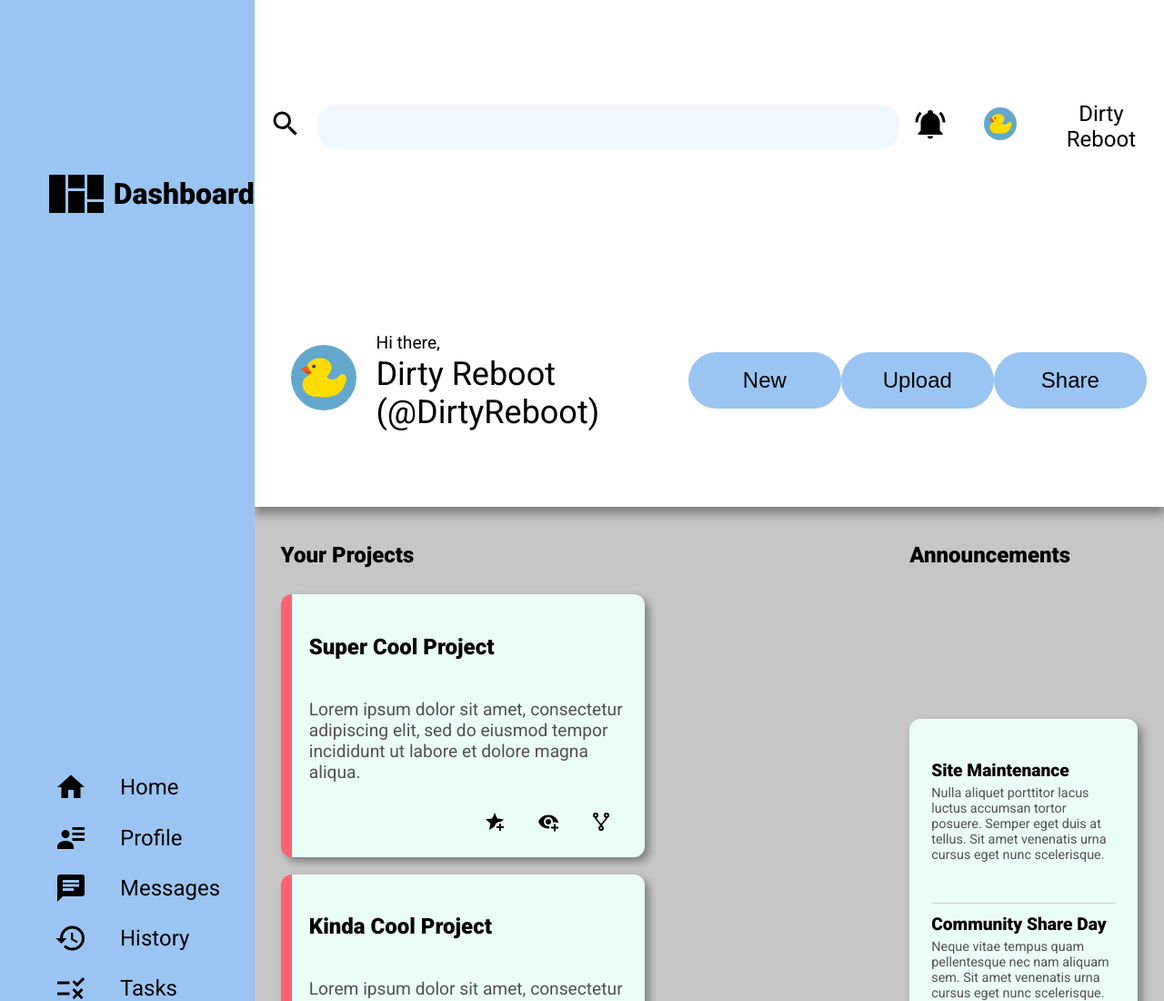
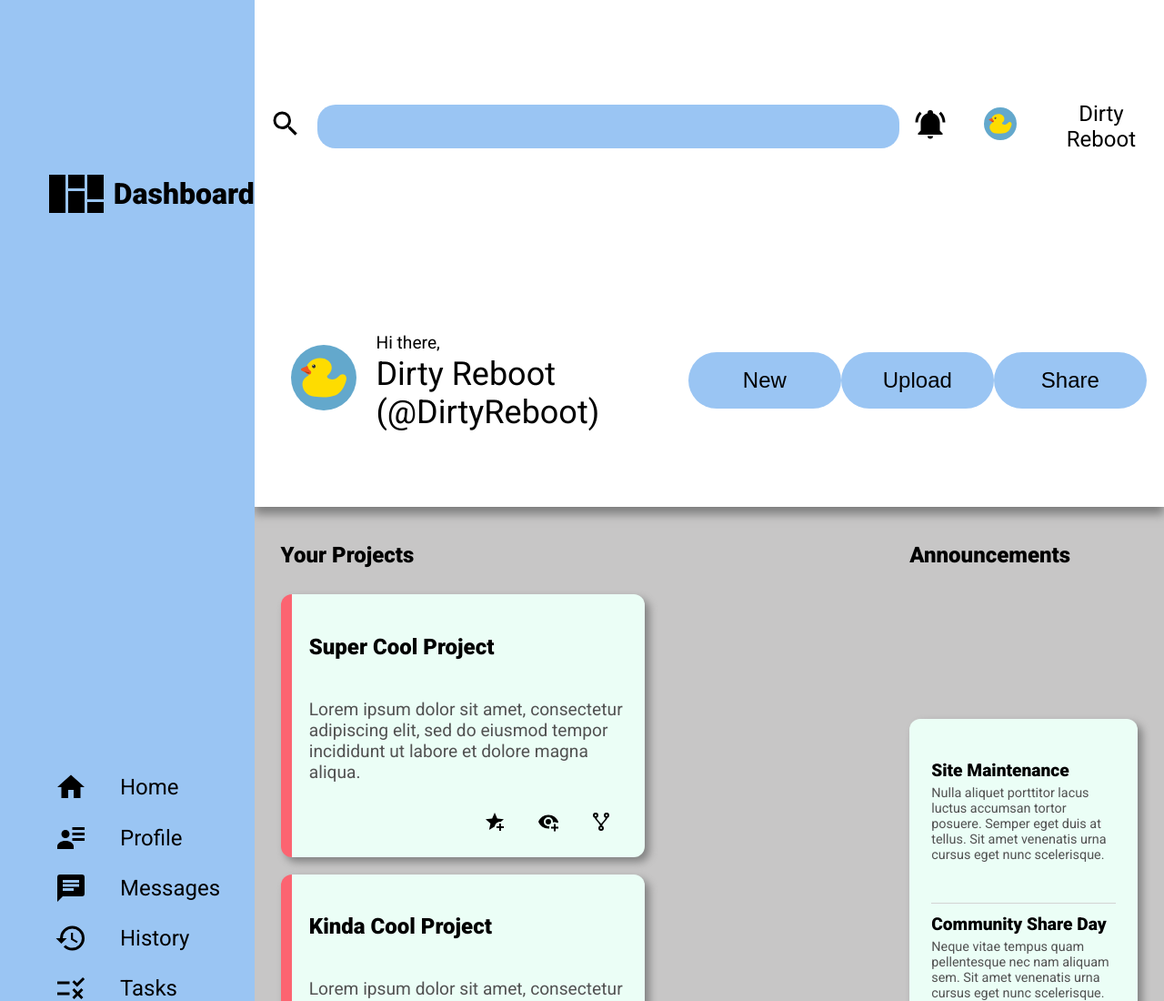
Before and after one commit to IsaacWild/admin_dashboard, a plain HTML site: page index.html in a window 1280 px wide. Shown: the top 1100 px of the page at 91% size. Drawn offline with Linux system fonts and the light colour scheme.

Commit message:
Changed styling color of search bar

```diff
--- a/style.css
+++ b/style.css
@@ -78,7 +78,7 @@ button{
     width: clamp(10vw,50vw,70vw);
     height: 1.8rem;
     border: none;
-    background-color: aliceblue;
+    background-color: #9ac5f3;
     font-size: 1rem;
     padding: 1rem;
     cursor: pointer;
@@ -86,7 +86,7 @@ button{
 
 input[type=search]:focus{
     outline: none;
-    background-color: honeydew;
+    background-color: #5ba1ec;
 }
 
 .footer{
```
